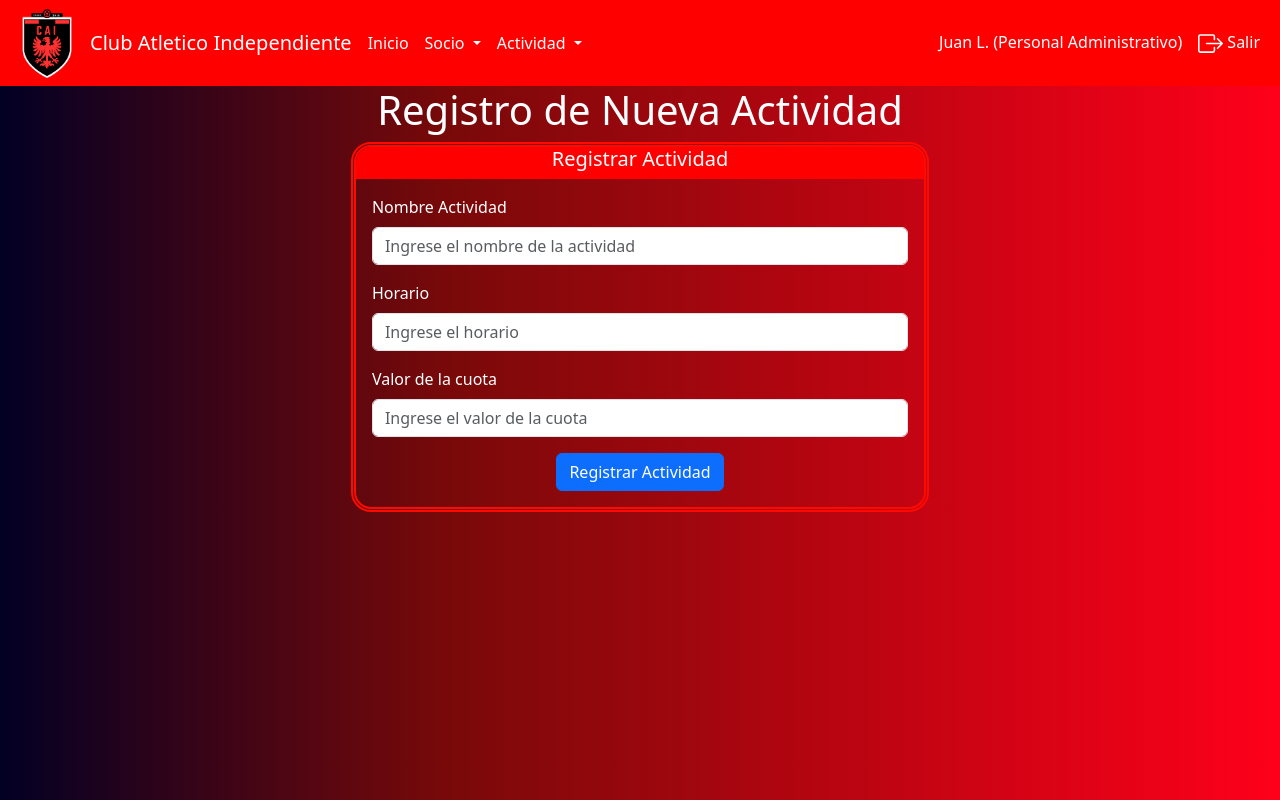
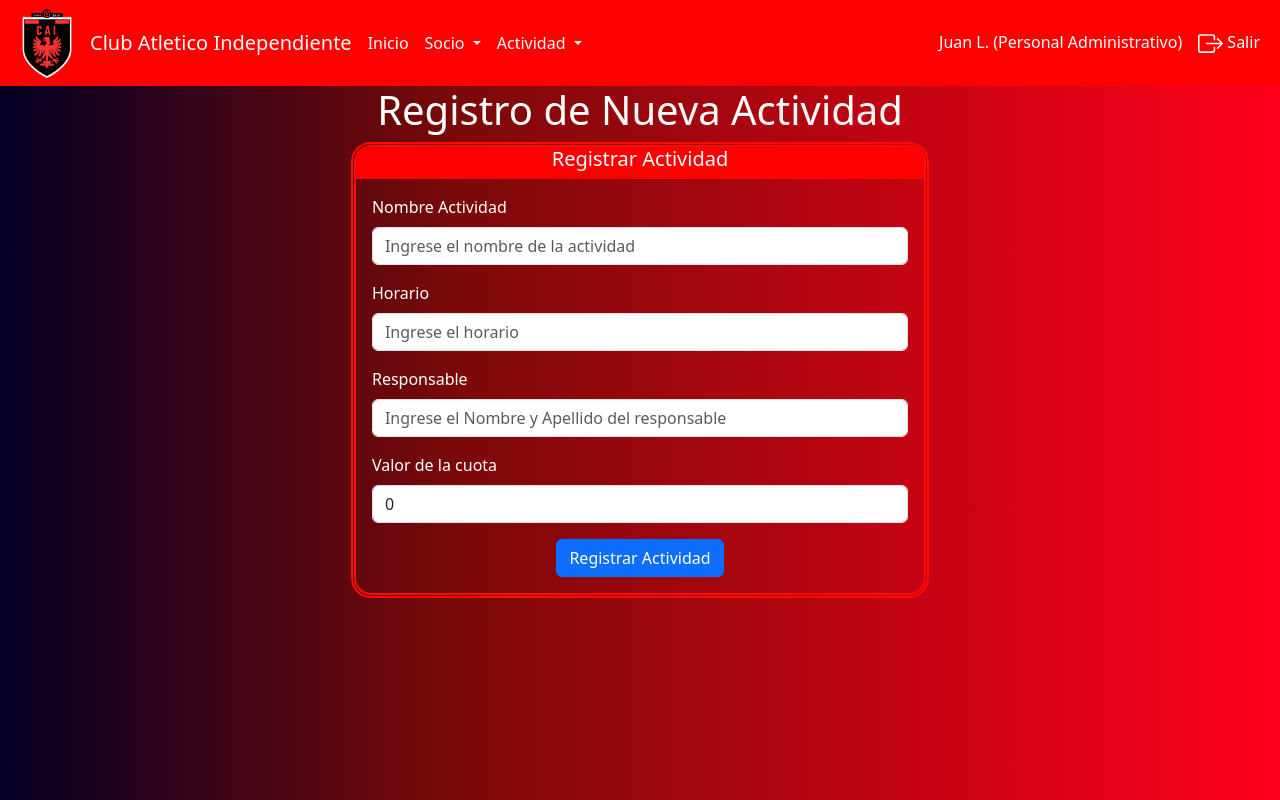
Before and after one commit to cesarM10/clubIndependiente, an Angular app: page /registro-actividad in a window 1280 px wide. Shown: the top 800 px of the page. Built offline with nearby package versions, Linux system fonts and the light colour scheme.

Commit message:
Registrar actividad
Registro de Actividad:  Se creo el model, servicio y controller para crear la Actividad.

```diff
--- a/src/app/components/registro-actividad/registro-actividad.component.html
+++ b/src/app/components/registro-actividad/registro-actividad.component.html
@@ -9,18 +9,22 @@
             <div class="contenedor-formulario p-3">
                 <div class="mb-3">
                     <label for="nombreActividad" class="form-label">Nombre Actividad</label>
-                    <input type="text" class="form-control" id="nombreActividad" placeholder="Ingrese el nombre de la actividad">
+                    <input type="text" class="form-control" id="nombreActividad" name="nombreActividad" placeholder="Ingrese el nombre de la actividad" [(ngModel)]="actividad.nombreActividad">
                 </div>
                 <div class="mb-3">
                     <label for="horario" class="form-label">Horario</label>
-                    <input type="text" class="form-control" id="horario" placeholder="Ingrese el horario">
+                    <input type="text" class="form-control" id="horario" name="horario" placeholder="Ingrese el horario" [(ngModel)]="actividad.horarioActividad">
+                </div>
+                <div class="mb-3">
+                    <label for="responsable" class="form-label">Responsable</label>
+                    <input type="text" class="form-control" id="responsable" name="responsable" placeholder="Ingrese el Nombre y Apellido del responsable" [(ngModel)]="actividad.responsableActividad">
                 </div>
                 <div class="mb-3">
                     <label for="cuota" class="form-label">Valor de la cuota</label>
-                    <input type="text" class="form-control" id="cuota" placeholder="Ingrese el valor de la cuota">
+                    <input type="number" class="form-control" id="cuota" name="cuota" placeholder="Ingrese el valor de la cuota" [(ngModel)]="actividad.valorCuotaActividad">
                 </div>
                 <div class="boton-formulario">
-                    <button type="submit" class="btn btn-primary">Registrar Actividad</button>
+                    <button type="submit" class="btn btn-primary" (click)="crearActividad()">Registrar Actividad</button>
                 </div>
             </div>
         </form>
--- a/src/app/components/registro-actividad/registro-actividad.component.ts
+++ b/src/app/components/registro-actividad/registro-actividad.component.ts
@@ -1,12 +1,46 @@
+import { CommonModule } from '@angular/common';
 import { Component } from '@angular/core';
+import { FormsModule } from '@angular/forms';
+import { ActividadService } from '../../services/actividad.service';
+import { Actividad } from '../../models/actividad';
 
 @Component({
   selector: 'app-registro-actividad',
   standalone: true,
-  imports: [],
+  imports: [CommonModule, FormsModule],
   templateUrl: './registro-actividad.component.html',
   styleUrl: './registro-actividad.component.css'
 })
 export class RegistroActividadComponent {
 
+  actividad: Actividad = new Actividad();
+
+  constructor(private actividadService: ActividadService) {
+    // this.crearActividad();
+  }
+
+
+  crearActividad(){
+    // this.actividad.nombreActividad= "Hockey";
+    // this.actividad.responsableActividad= "Antonela Flores";
+    // this.actividad.horarioActividad= "Miercoles y Jueves de  10 a 12 hs"
+    // this.actividad.valorCuotaActividad= 6000;
+
+    console.log(this.actividad);
+    this.actividadService.postActividad(this.actividad).subscribe(
+      data => {
+        console.log(data);
+        this.actividad = new Actividad();
+        alert("Se registró la actividad");
+
+      },
+      error => {
+        console.log(error);
+      }
+    )
+  }
+
+
+
+
 }
--- /dev/null
+++ b/src/app/models/actividad.ts
@@ -0,0 +1,14 @@
+export class Actividad {
+    _id!: string;
+    nombreActividad: string;
+    responsableActividad: string;
+    horarioActividad: string;
+    valorCuotaActividad: number;
+
+    constructor(){
+        this.nombreActividad = '';
+        this.responsableActividad = '';
+        this.horarioActividad = '';
+        this.valorCuotaActividad = 0;
+    }
+}
--- /dev/null
+++ b/src/app/services/actividad.service.ts
@@ -0,0 +1,50 @@
+import { HttpClient, HttpHeaders } from '@angular/common/http';
+import { Injectable } from '@angular/core';
+import { Observable } from 'rxjs';
+import { Actividad } from '../models/actividad';
+
+@Injectable({
+  providedIn: 'root'
+})
+export class ActividadService {
+
+  constructor(private http : HttpClient) { }
+
+  getActividades(): Observable<any>{
+    let httpOption = {
+      headers: new HttpHeaders({
+
+      })
+    }
+    return this.http.get('http://localhost:3000/api//actividad/', httpOption);
+  }
+
+  postActividad(actividad: Actividad): Observable<any> {
+    let httpOption = {
+      headers: new HttpHeaders({
+        'Content-type': 'application/json'
+      })
+  }
+  return this.http.post('http://localhost:3000/api/actividad/', actividad, httpOption);
+}
+
+
+getActividadById(idSocio: string): Observable<any> {
+  let httpOption = {
+    headers: new HttpHeaders({
+
+    })
+  }
+  return this.http.get('http://localhost:3000/api/socio/'+ idSocio, httpOption);
+}
+
+deleteActividad(idActividad: string): Observable<any> {
+  let httpOption = {
+    headers: new HttpHeaders({
+      'Content-type': 'application/json'
+    })
+}
+return this.http.delete('http://localhost:3000/api/actividad/'+idActividad, httpOption);
+}
+
+}
```
